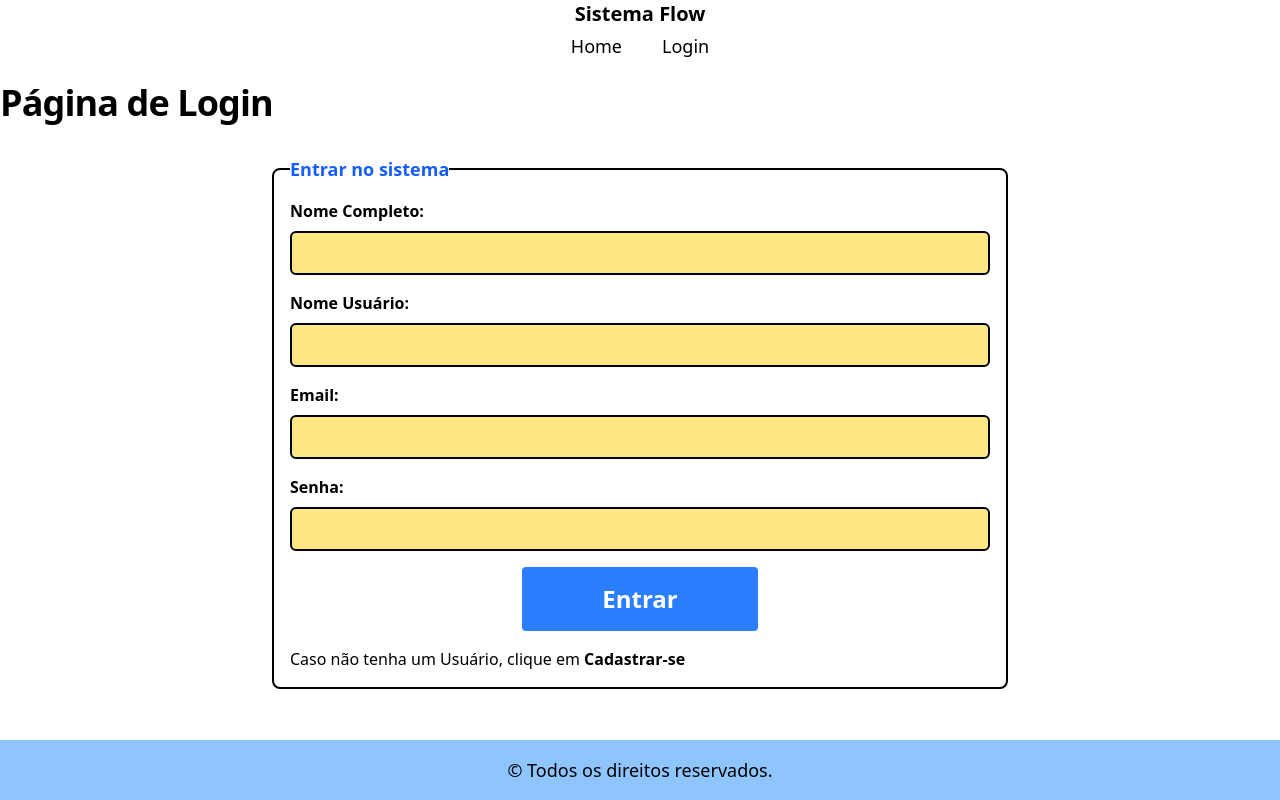
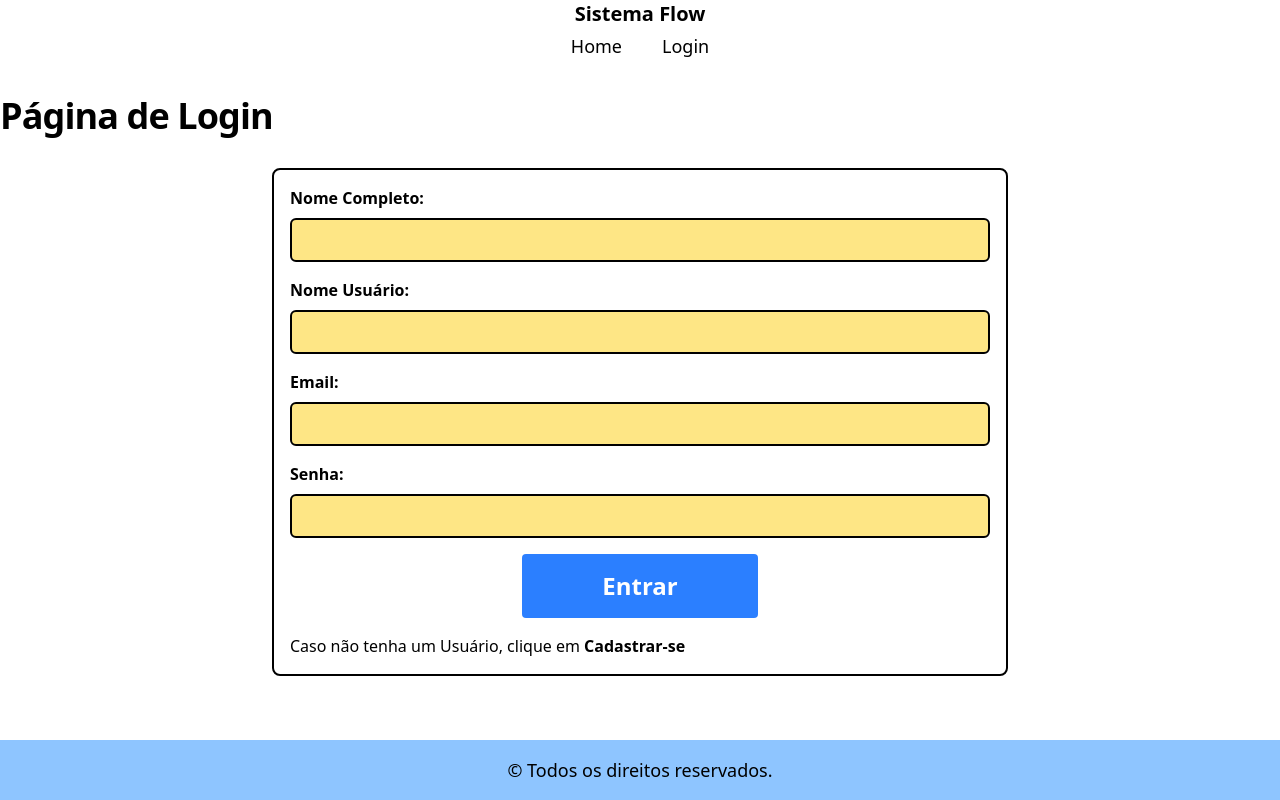
Before and after one commit to 1TDSPG-25/sistema-flow, a React (Vite) app in the folder sistema-flow/: page /login in a window 1280 px wide. Built offline with nearby package versions, Linux system fonts and the light colour scheme.

Commit message:
feat: estilização legend classname na pagina login.

```diff
--- a/sistema-flow/src/routes/Login/index.tsx
+++ b/sistema-flow/src/routes/Login/index.tsx
@@ -44,7 +44,7 @@ export default function Login() {
             <div className="mx-auto">
                 <form onSubmit={onSubmit} className="frmLogin space-y-5">
                     <fieldset>
-                        <legend>Entrar no sistema</legend>
+                        <legend className= "sr-only">Entrar no sistema</legend>
                         <div>
                             <label htmlFor="idNomeUsuario">Nome Completo:</label>
                             <input type="text" id="idNome" className="bg-amber-200" {...register("nome", { required:"Insira o nome completo", pattern: { value: /^[A-Za-záàâãéèêíïóôõöúçñÁÀÂÃÉÈÍÏÓÔÕÖÚÇÑ ]+$/ , message: "Formato de nome inválido" } })} aria-invalid={!!errors.nome} aria-describedby={errors.nome ? "nome-error" : undefined} /> {errors.nome && <span role="alert" id="nome-error" className="text-red-600 bg-red-300 border-[1px] border-red-600 rounded-md p-2">{errors.nome.message}</span>}
```
